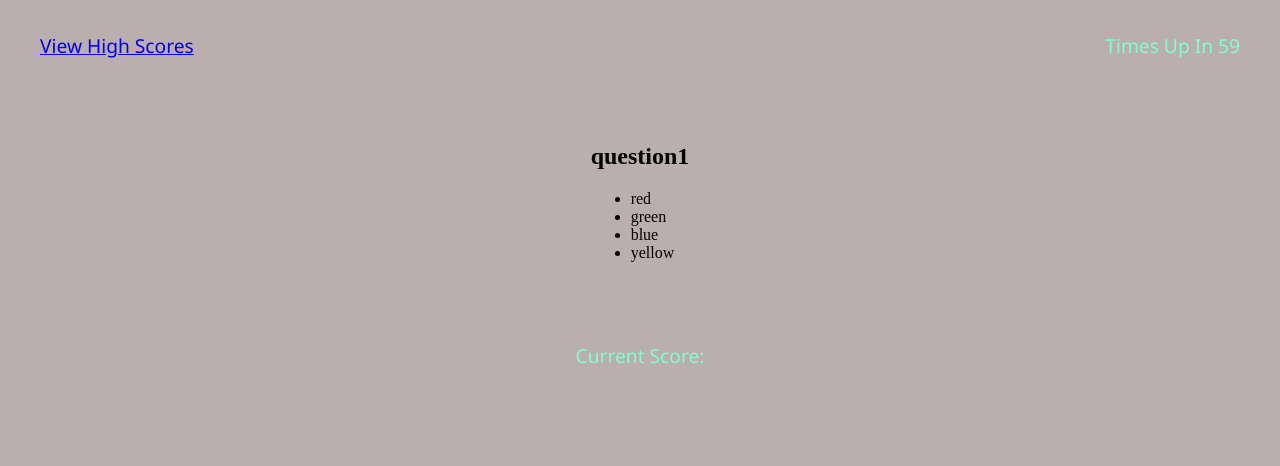
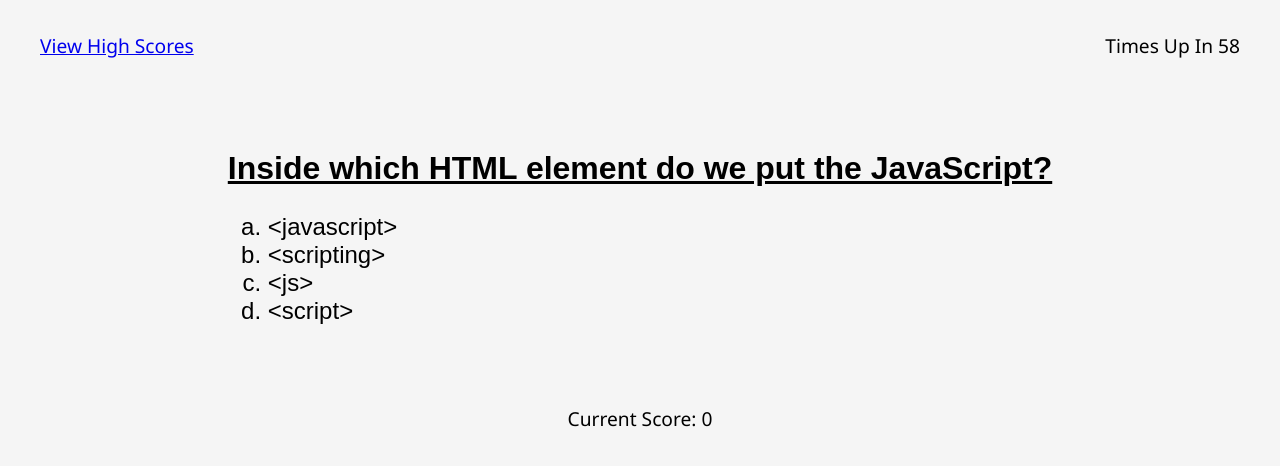
Before and after one commit to M1TCH3llM/QuizKnows, a plain HTML site: page index.html in a window 1280 px wide. Both pictures are taken after a click on the button "Start Quiz". Drawn offline with Linux system fonts and the light colour scheme.

Commit message:
added JS code to advance questions and select correct question, changed some css, changed minor HTML ids

```diff
--- a/assets/script.js
+++ b/assets/script.js
@@ -8,8 +8,14 @@ var startTime = document.querySelector("#startQuiz");
 
 var score = document.querySelector("#score");
 
+var scoreJS = 0;
+
+var questionIndex = 0;
+
+// need this to update for every question
+score.textContent = "Current Score: " + scoreJS;
+
 startTime.addEventListener("click", function (event) {
-  var element = event.target;
   start.textContent = "";
 
   displayQuestion();
@@ -18,20 +24,57 @@ startTime.addEventListener("click", function (event) {
 
 var question = [
   {
-    question: "question1",
-    choices: ["red", "green", "blue", "yellow"],
-    answer: "red",
+    question: "Inside which HTML element do we put the JavaScript?",
+    choices: ["<javascript>", "<scripting>", "<js>", "<script>"],
+    answer: "<script>",
   },
   {
-    question: "question2",
-    choices: ["red", "green", "blue", "yellow"],
-    answer: "blue",
+    question: "separates javascript statements at the end of every statement?",
+    choices: [";", ":", ".", "/"],
+    answer: ";",
+  },
+  {
+    question: "What order are JavaScript elements executed in?",
+    choices: [
+      "Bottom to Top",
+      "Top to Bottom",
+      "the order you chose",
+      "None of the above",
+    ],
+    answer: "Top to Bottom",
+  },
+  {
+    question: "How do you leave a line comment?",
+    choices: ["''", "*/", "##", "//"],
+    answer: "//",
+  },
+  {
+    question: "How would you declare a variable?",
+    choices: ["var", "const", "if", "let"],
+    answer: "var",
+  },
+  {
+    question: "What is a text value called",
+    choices: ["string", "alphanumeric", "boolian", "letters"],
+    answer: "string",
+  },
+  {
+    question: "What do use to assign a value to a variable",
+    choices: ["!==", "===", "=", "None of the above"],
+    answer: "=",
+  },
+  {
+    question:
+      "When a variable is out side of a function what is it refired to as?",
+    choices: ["Worldly", "Global", "Universal", "Local"],
+    answer: "Global",
   },
 ];
 
 function displayQuestion() {
-  var currentQuestion = question[0];
+  var currentQuestion = question[questionIndex];
   var questionContainer = document.getElementById("quiz");
+  questionContainer.textContent = "";
 
   var questionElement = document.createElement("h2");
   questionElement.textContent = currentQuestion.question;
@@ -41,13 +84,28 @@ function displayQuestion() {
   for (var i = 0; i < currentQuestion.choices.length; i++) {
     var answersJS = document.createElement("li");
     answersJS.textContent = currentQuestion.choices[i];
+    answersJS.addEventListener("click", function (event) {
+      var selectedAnswer = event.target.textContent;
+      if (selectedAnswer === currentQuestion.answer) {
+        scoreJS++;
+      }
+      questionContainer.textContent = "";
+      questionIndex++;
+      if (questionIndex < question.length) {
+        currentQuestion = question[questionIndex];
+        displayQuestion();
+      } else {
+        score.textContent = "You Scored " + scoreJS + "!";
+      }
+    });
+
     choicesList.appendChild(answersJS);
   }
   questionContainer.appendChild(choicesList);
 }
 
 function Timer() {
-  var secondsLeft = 61;
+  var secondsLeft = 60;
   var timerInterval = setInterval(function () {
     secondsLeft--;
     timeSec.textContent = "Times Up In " + secondsLeft;
@@ -58,13 +116,3 @@ function Timer() {
     }
   }, 1000);
 }
-
-// questions
-
-// const quizQuestions = [
-//   {
-//     question: "who invented javaScript?",
-//     answers: ["Douglas Adams", "George Forman", "Brendon Eich", "John Lock"],
-//     correctChoice: "Brendon Eich",
-//   },
-// ];
--- a/assets/styles.css
+++ b/assets/styles.css
@@ -1,5 +1,5 @@
 body {
-  background-color: rgb(186, 174, 174);
+  background-color: whitesmoke;
 }
 
 header {
@@ -8,7 +8,7 @@ header {
   font-family: "Segoe UI", Tahoma, Geneva, Verdana, sans-serif;
   font-size: larger;
   margin: 2rem;
-  color: aquamarine;
+  color: black;
 }
 
 main {
@@ -18,13 +18,29 @@ main {
   align-content: center;
 }
 
-
-
-
 footer {
   text-align: center;
   font-family: "Segoe UI", Tahoma, Geneva, Verdana, sans-serif;
   font-size: larger;
   margin: 2rem;
-  color: aquamarine;
+  color: black;
 }
+
+h2 {
+  font-size: 2rem;
+  font-family: Arial, Helvetica, sans-serif;
+  text-decoration: underline;
+  font-weight: bold;
+}
+
+li {
+  font-size: 1.5rem;
+  font-family: Arial, Helvetica, sans-serif;
+  list-style: lower-alpha;
+}
+
+#quiz {
+  /* border: 2px solid black; */
+  text-align: left;
+  /* width: 40%; */
+}
--- a/index.html
+++ b/index.html
@@ -24,7 +24,7 @@
       <div id="quiz"></div>
       <div id="results"></div>
     </main>
-    <footer id="score">Current Score:</footer>
+    <footer id="score"></footer>
     <script src="./assets/script.js"></script>
   </body>
 </html>
```
